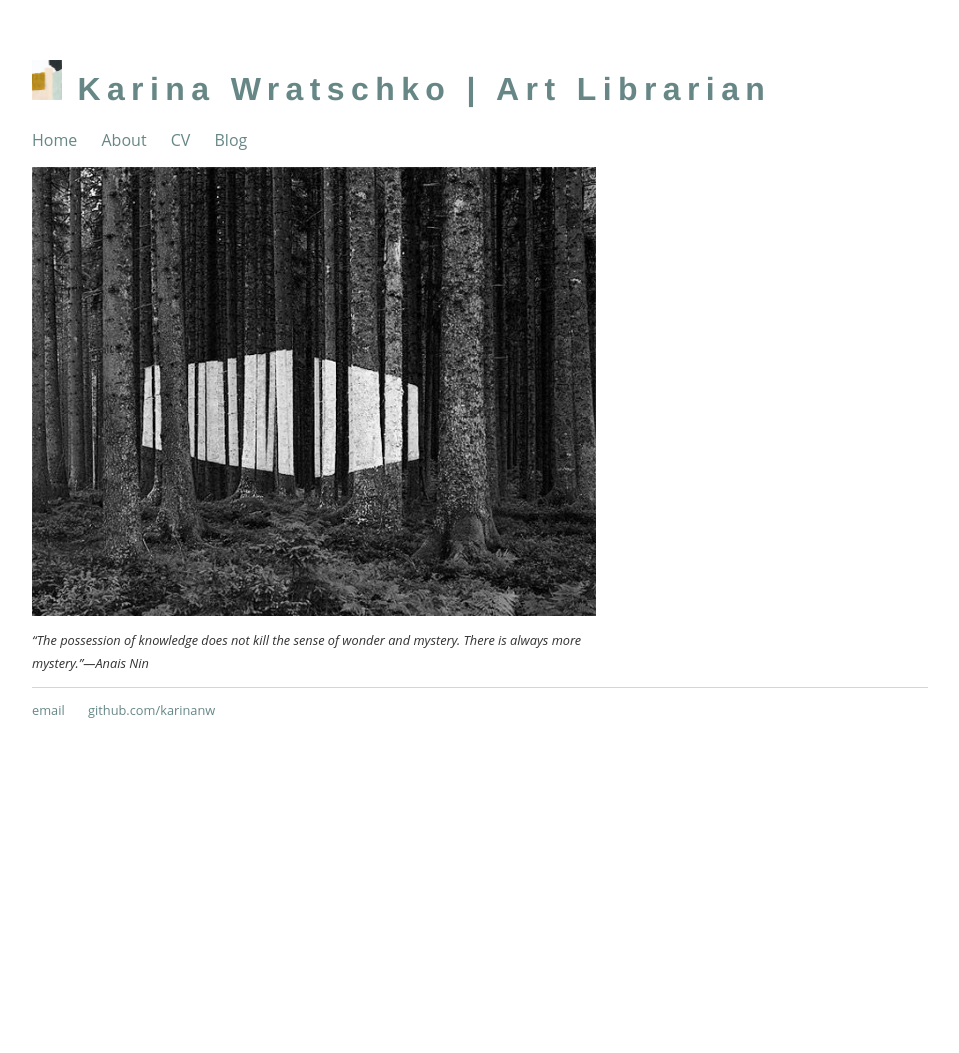
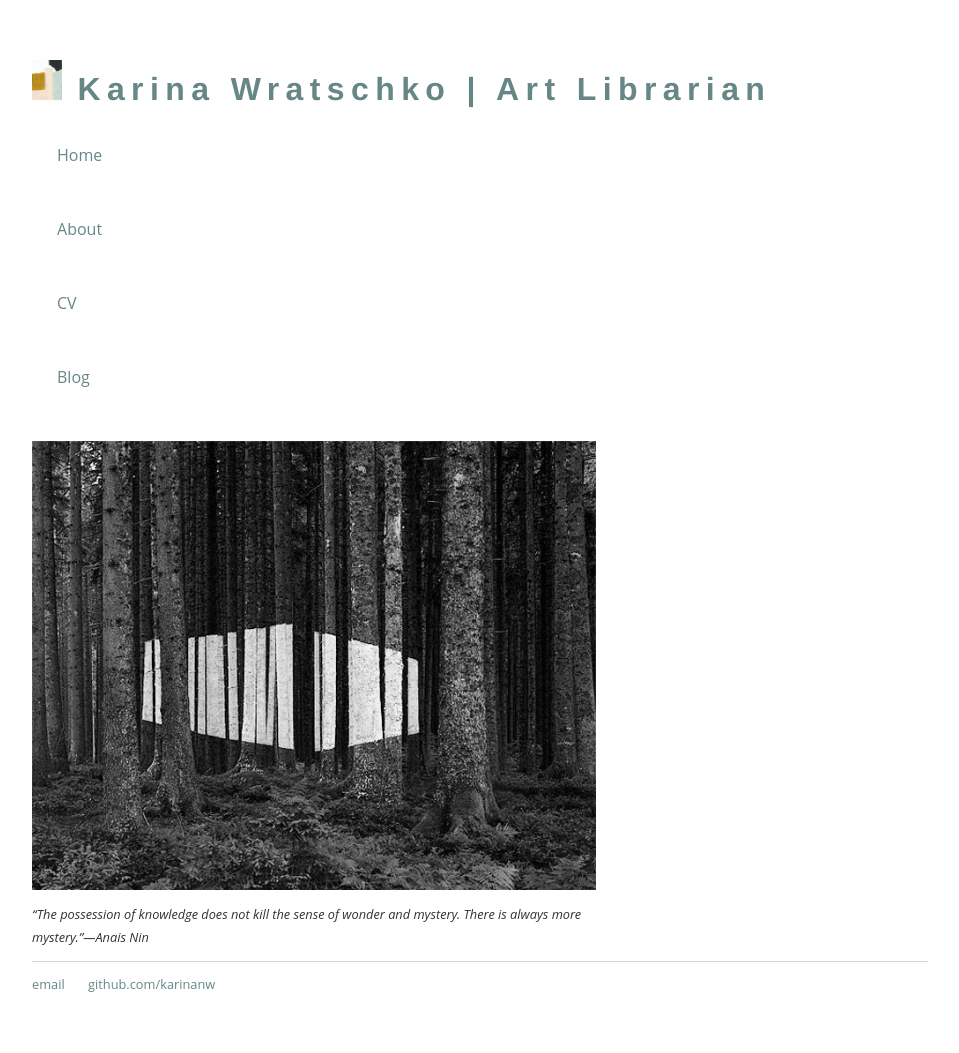
Before and after one commit to karinanw/karinanw.github.io, a Jekyll site: the page built from index.md, in a window 1280 px wide. Shown: the whole page, without its empty margins (160-1119 px from the left). Built offline with Jekyll 4.4.1, drawn with Linux system fonts in a browser that asks for light colours; before the commit the page ends 900 px from its top, so only the background shows below that.

Commit message:
Update main.css

```diff
--- a/css/main.css
+++ b/css/main.css
@@ -14,11 +14,26 @@ nav ul li, footer ul li {
     display: inline;
     margin-right: 20px;
 }
+nav ul li a {
+    color: #678787;
+    text-decoration: none;
+    display: block;
+    padding: 15px;
+    margin: 0 10px;
+}
 nav ul li a:hover, footer ul li a:hover {
     color: #516a6a;
     text-decoration: none;
+    display: block;
+    padding: 15px;
+    margin: 0 10px;
 }
 
+nav ul li a,
+nav ul li a:after,
+nav ul li a:before {
+  transition: all .5s;
+}
 a:link {
  color: #678787;
  text-decoration: none;
```
